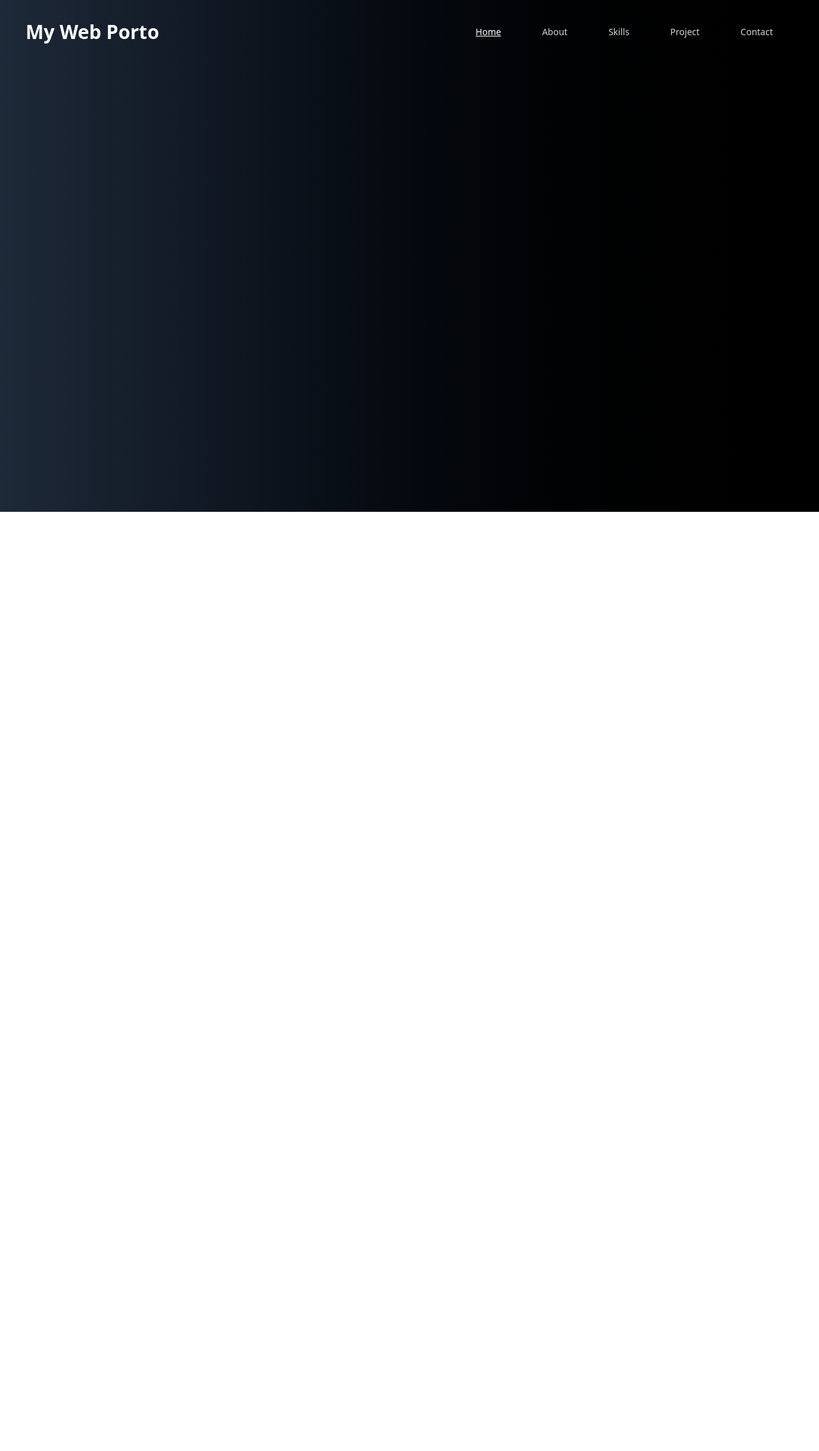
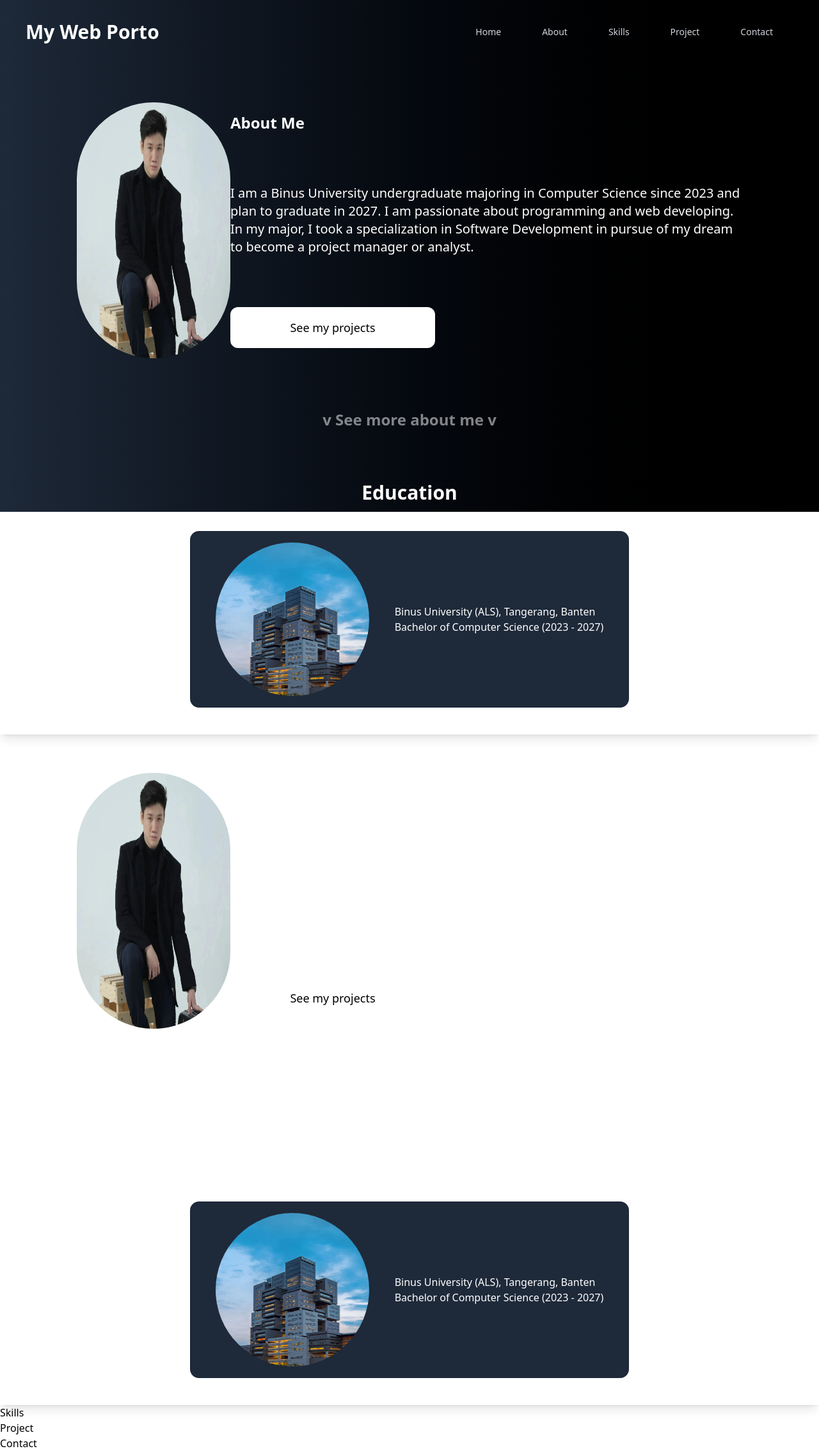
Before and after one commit to AndrewDoes/MyPorto, a React (Vite) app: page / in a window 1280 px wide. Shown: the whole page at 64% size. Before the commit the page ends 800 px from the top, so only its background shows below. Built offline with nearby package versions, Linux system fonts and the light colour scheme.

Commit message:
changed layout to single page

```diff
--- a/src/App.jsx
+++ b/src/App.jsx
@@ -1,20 +1,36 @@
+import { useRef } from 'react'
 import './App.css'
 import Navbar from './components/navbar'
 import Homepage from './pages/Homepage'
-import { Route, Routes } from 'react-router-dom'
-import AboutMePage from './pages/AboutMePage'
+import AboutPage from './pages/AboutPage';
 
 
 
 export default function App() {
+  const homeRef = useRef(null);
+  const aboutRef = useRef(null);
+  const skillsRef = useRef(null);
+  const projectRef = useRef(null);
+  const contactRef = useRef(null);
+
+  const sectionRef = {home: homeRef,about: aboutRef,skills: skillsRef,project: projectRef,contact: contactRef};
+
+  const handleScrollSection = (section) => {
+    if (sectionRef[section].current) {
+      sectionRef[section].current?.scrollIntoView({ behavior: "smooth" });
+    }
+  }
+
   return (
     <>
       <div className='w-full min-h-screen  overflow-x-hidden'>
-        <Navbar/>
-        <Routes>
-          <Route path='/' element={<Homepage />} />
-          <Route path='/about' element={<AboutMePage/>} />
-        </Routes>
+        <Navbar onNavigate={handleScrollSection}/>
+        <div className="h-25"></div>
+        <div ref={homeRef}><Homepage/></div>
+        <div ref={aboutRef}><AboutPage/></div>
+        <div ref={skillsRef}>Skills</div>
+        <div ref={projectRef}>Project</div>
+        <div ref={contactRef}>Contact</div>
       </div>
     </>
   )
--- a/src/components/AboutMe/AboutMeCard.jsx
+++ b/src/components/AboutMeCard.jsx
@@ -3,7 +3,8 @@ const data = [{
     Image: "./src/assets/Andrew.jpeg"
 }]
 
-export default function AboutMeCard() {
+export default function AboutMeCard({onNavigate}) {
+
     return (
         <>
             <div className="h-full w-screen flex flex-col p-0 mt-15">
@@ -17,7 +18,7 @@ export default function AboutMeCard() {
                         <button
                         type="button"
                         className="px-8 py-4 border-2 border-white rounded-xl bg-white text-lg w-80 transition-all duration-200 hover:bg-gray-950 hover:text-white"
-                        onClick={() => {window.location.href = "/project"}}>See my projects</button>
+                        onClick={() => onNavigate("projects")}>See my projects</button>
                     </div>
                 </div>
             </div>
--- a/src/components/AboutMe/AboutMeEducation.jsx
+++ b/src/components/AboutMeEducation.jsx
@@ -8,7 +8,7 @@ const education = [
 
 const EduCard = ({ Image, Name, Description }) => {
     return (
-        <div className="flex h-70 gap-10 border-2 border-white rounded-2xl py-4 px-10 items-center mt-10 bg-gray-800">
+        <div className="flex h-70 gap-10 border-2 border-white rounded-2xl py-4 px-10 items-center mt-10 mb-10 bg-gray-800">
             <img src="./src/assets/Binus-University.jpeg" alt="Binus University" className="rounded-full h-60 w-60" />
             <div className="flex h-full items-center">
                 <p className="text-white">
@@ -24,7 +24,7 @@ const EduCard = ({ Image, Name, Description }) => {
 export default function AboutMeEducation() {
     return (
         <div className="flex flex-col w-screen h-full px-30 space-y-4 shadow-lg justify-between items-center">
-            <h1 className="text-white text-3xl font-bold">Education</h1>
+            <h1 className="text-white text-3xl font-bold m-0">Education</h1>
             {education.map((edu, index) => (
                 <EduCard key={index} Image={edu.Image} Name={edu.Name} Description={edu.Description} />
             ))}
--- a/src/components/Navbar.jsx
+++ b/src/components/Navbar.jsx
@@ -2,40 +2,37 @@ import React from "react";
 import { Link, useLocation } from "react-router-dom";
 
 const navLinks = [
-    { path: '/', name: 'Home' },
-    { path: '/about', name: 'About' },
-    { path: '/skills', name: 'Skills' },
-    { path: '/project', name: 'Project' },
-    { path: '/contact', name: 'Contact' }
+    { id: 'home', name: 'Home' },
+    { id: 'about', name: 'About' },
+    { id: 'skills', name: 'Skills' },
+    { id: 'project', name: 'Project' },
+    { id: 'contact', name: 'Contact' }
 ];
 
-const NavItem = ({ path, name }) => {
-    const location = useLocation();
-    const isActive = location.pathname === path;
-
+// NavItem now triggers the scroll function passed from App.jsx
+const NavItem = ({ sectionId, name, onNavigate }) => {
     return (
-        <Link
-            to={path}
-            className={`px-8 py-5 text-sm m-0 font-medium transition-colors duration-300 ${isActive ? 'text-white underline' : 'text-gray-300 hover:text-white'
-                }`}
+        <button
+            onClick={() => onNavigate(sectionId)}
+            className="px-8 py-5 text-sm m-0 font-medium text-gray-300 hover:text-white transition-colors duration-300"
         >
             {name}
-        </Link>
+        </button>
     );
 }
-
-export default function Navbar(){
+export default function Navbar({onNavigate}){
     return(
-        <nav className="w-full top-0 left-0 right-0 bg-opacity-80 z-40 flex justify-between px-10 py-5">
+        <nav className="fixed w-full top-0 left-0 right-0 bg-opacity-80 z-40 flex justify-between px-10 py-5">
             <div className="text-white flex items-center">
                 <h1 className="text-3xl font-bold items-center">My Web Porto</h1>
             </div>
             <div className="justify-evenly flex items-center py-0 space-x-2 md:space-x-4">
                 {navLinks.map(link => (
                     <NavItem
-                        key={link.path}
-                        path={link.path}
+                        key={link.id}
+                        sectionId={link.id}
                         name={link.name}
+                        onNavigate={onNavigate}
                     />
                 ))}
             </div>
--- /dev/null
+++ b/src/components/Skills.jsx
@@ -0,0 +1,10 @@
+const skill = [
+    {
+        image: './src/assets/HTML.png',
+        name: 'HTML'
+    },
+    {
+        image: './src/assets/CSS.png',
+        name: 'CSS'
+    }
+]
--- a/src/main.jsx
+++ b/src/main.jsx
@@ -8,10 +8,7 @@ import Background from './components/background.jsx'
 
 createRoot(document.getElementById('root')).render(
   <StrictMode>
-    {/* Wrap the entire App in BrowserRouter to enable routing */}
-    <BrowserRouter>
       <Background/>
       <App />
-    </BrowserRouter>
   </StrictMode>,
 )
--- a/src/pages/AboutMePage.jsx
+++ b/src/pages/AboutPage.jsx
@@ -1,8 +1,8 @@
 import { useRef } from "react";
-import AboutMeCard from "../components/AboutMe/AboutMeCard";
-import AboutMeEducation from "../components/AboutMe/AboutMeEducation";
+import AboutMeEducation from "../components/AboutMeEducation";
+import AboutMeCard from "../components/AboutMeCard";
 
-export default function AboutMePage() {
+export default function AboutPage({onNavigate}) {
   const educationSectionRef = useRef(null);
 
   const handleScrollDown = () => {
@@ -12,8 +12,8 @@ export default function AboutMePage() {
   }
   return (
     <div className="h-full flex flex-col items-center justify-center p-0">
-      <AboutMeCard />
-      <h2 className="text-2xl font-bold text-white mt-20 mb-20 opacity-50 cursor-pointer" onClick={handleScrollDown}>v See more about me v</h2>
+      <AboutMeCard onNavigate={onNavigate}/>
+      <h2 className="text-2xl font-bold text-white my-20 opacity-50 cursor-pointer" onClick={handleScrollDown}>v See more about me v</h2>
       <div ref={educationSectionRef}>
         <AboutMeEducation />
       </div>
--- a/src/pages/Homepage.jsx
+++ b/src/pages/Homepage.jsx
@@ -1,7 +1,22 @@
+import { useRef } from "react";
+import AboutMeEducation from "../components/AboutMeEducation";
+import AboutMeCard from "../components/AboutMeCard";
 
 export default function Homepage() {
+  const educationSectionRef = useRef(null);
+
+  const handleScrollDown = () => {
+    if (educationSectionRef.current) {
+      educationSectionRef.current?.scrollIntoView({ behavior: "smooth" });
+    }
+  }
   return (
     <div className="h-full flex flex-col items-center justify-center p-0">
+      <AboutMeCard />
+      <h2 className="text-2xl font-bold text-white my-20 opacity-50 cursor-pointer" onClick={handleScrollDown}>v See more about me v</h2>
+      <div ref={educationSectionRef}>
+        <AboutMeEducation />
+      </div>
     </div>
   )
 }
```
Also changed, not shown: src/assets/HTML.png (added).
